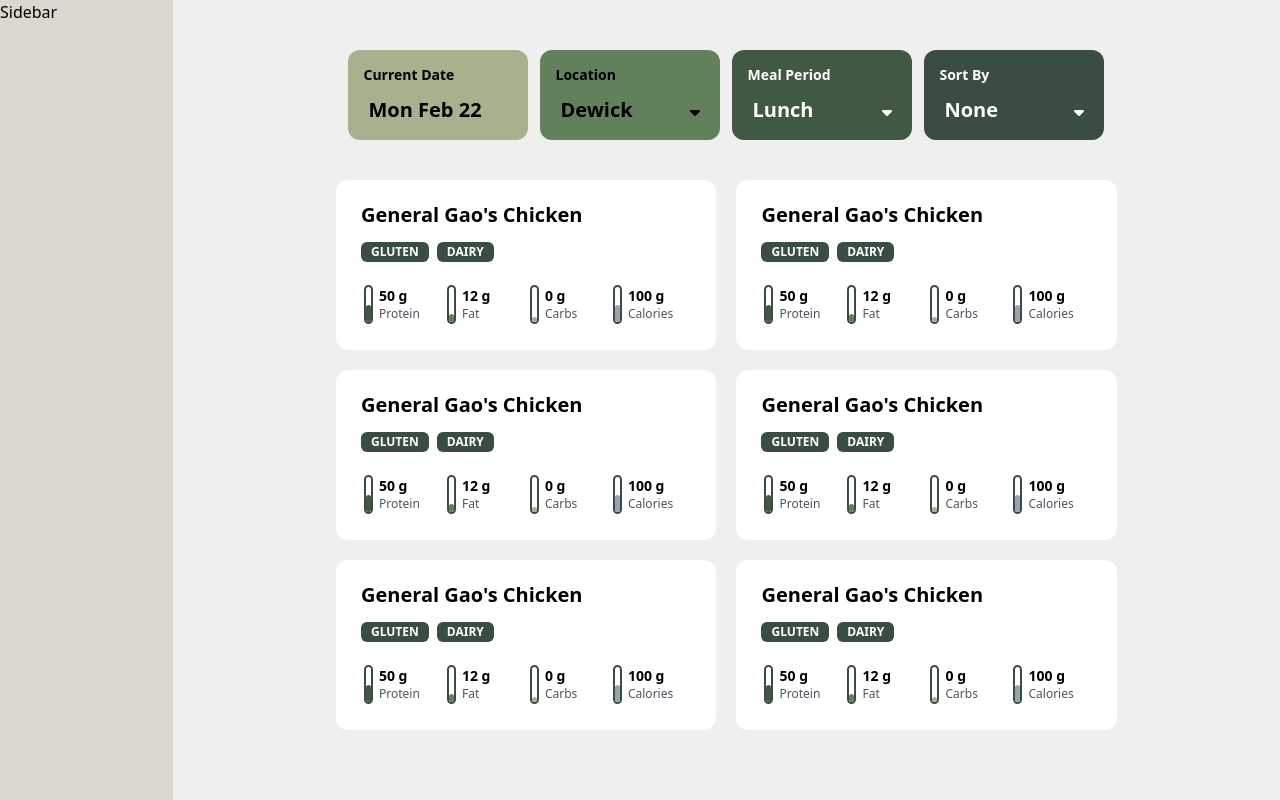
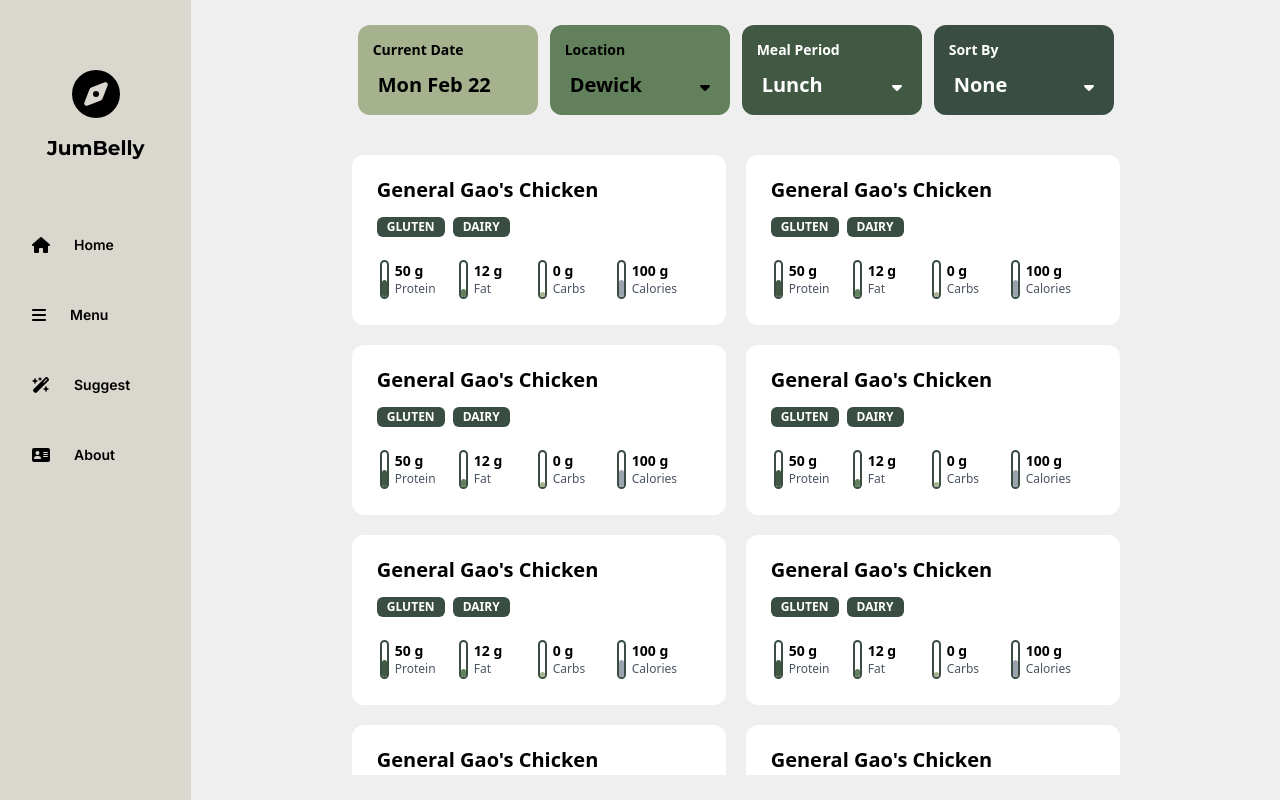
Before and after one commit to tylerrlin/jumbopack, a Next.js app: page /menu in a window 1280 px wide. Built offline with nearby package versions, Linux system fonts and the light colour scheme.

Commit message:
chore : another commit

```diff
--- a/src/app/layout.tsx
+++ b/src/app/layout.tsx
@@ -1,5 +1,5 @@
 import type { Metadata } from "next";
-import { Inter } from "next/font/google";
+import { Inter, Montserrat } from "next/font/google";
 import "./globals.css";
 
 import Sidebar from "@/components/Sidebar";
@@ -10,6 +10,11 @@ config.autoAddCss = false;
 
 const inter = Inter({
     variable: "--font-inter",
+    subsets: ["latin"],
+});
+
+const montserrat = Montserrat({
+    variable: "--font-montserrat",
     subsets: ["latin"],
 });
 
@@ -26,10 +31,10 @@ export default function RootLayout({
     return (
         <html lang="en">
             <body
-                className={`${inter.variable} antialiased bg-background flex justify-center`}
+                className={`${montserrat.variable} ${inter.variable} antialiased bg-background flex justify-center`}
             >
                 <Sidebar />
-                {children}
+                <div className="h-full w-full">{children}</div>
             </body>
         </html>
     );
--- a/src/app/menu/page.tsx
+++ b/src/app/menu/page.tsx
@@ -4,34 +4,48 @@ import React, { useState } from "react";
 import MenuHeader from "@/components/MenuHeader";
 import MenuItem from "@/components/MenuItem";
 import { FontAwesomeIcon } from "@fortawesome/react-fontawesome";
-import { faArrowDown } from "@fortawesome/free-solid-svg-icons";
+import { faXmark } from "@fortawesome/free-solid-svg-icons";
 
 interface MenuProps {
     menuItems: string[];
 }
 
 const Menu = ({ menuItems }: MenuProps) => {
+    const [activeItem, setActiveItem] = useState<number | null>(null);
     return (
         <div className="w-full h-screen flex justify-center items-center">
             {/* <div className="bg-slate-500 w-[10%] h-full"></div> */}
-            <div className="relative w-[80%] h-full flex flex-col gap-5 justify-center items-center">
+            <div
+                className={`${
+                    activeItem !== null ? "opacity-30" : ""
+                } relative w-[80%] h-full flex flex-col gap-5 justify-center items-center duration-300 transition-all`}
+            >
                 <MenuHeader className="w-full" />
-                <div className="rounded-xl p-5 w-full flex flex-wrap justify-center overflow-y-scroll h-[590px] items-center gap-5">
+                <div className="rounded-xl p-5 w-full flex flex-wrap justify-center overflow-y-scroll max-h-[640px] h-full items-center gap-5">
                     {Array.from({ length: 10 }).map((_, index) => (
                         <MenuItem
                             key={index}
                             name="General Gao's Chicken"
                             allergens={["Gluten", "Dairy"]}
+                            setActiveItem={setActiveItem}
+                            index={index}
                         />
                     ))}
                 </div>
-                {/* <div className="absolute align-center bottom-7">
+            </div>
+            {activeItem !== null && (
+                <div className="fixed align-center bg-white md:w-[60%] md:h-[80%] w-full h-full rounded-xl shadow-lg flex flex-col gap-5 p-8">
                     <FontAwesomeIcon
-                        icon={faArrowDown}
-                        className="text-green3 text-5xl animate-bounce"
+                        icon={faXmark}
+                        onClick={() => setActiveItem(null)}
+                        size={"2x"}
+                        className="absolute right-3 top-3 hover:cursor-pointer"
                     />
-                </div> */}
-            </div>
+                    <h1 className="text-3xl font-semibold">
+                        General Gao's Chicken
+                    </h1>
+                </div>
+            )}
         </div>
     );
 };
--- a/src/components/MenuHeader.tsx
+++ b/src/components/MenuHeader.tsx
@@ -27,18 +27,18 @@ const MenuHeaderCard = ({
     return (
         <div
             className={cn(
-                "relative md:max-w-[180px] flex-grow h-[90px] rounded-xl flex-col justify-center items-center w-full select-none",
+                "relative md:max-w-[180px] flex-grow lg:h-[90px] h-[80px] rounded-xl flex-col justify-center items-center w-full select-none duration-200 transition-all",
                 dropdown_options
-                    ? "hover:cursor-pointer hover:bg-green1 hover:text-black duration-200 transition-all"
+                    ? "hover:cursor-pointer hover:bg-opacity-70"
                     : "pointer-events-none",
                 className
             )}
             onClick={() => setDropdownOpen(!dropdownOpen)}
         >
-            <div className="flex justify-start text-sm font-semibold pl-[15px] pt-[15px] h-[10%] w-full">
+            <div className="flex justify-start lg:text-sm text-xs font-semibold pl-[15px] pt-[15px] h-[10%] w-full">
                 {title}
             </div>
-            <div className="text-xl font-semibold flex pl-[20px] items-end pb-[22px] h-[90%] w-full">
+            <div className="lg:text-xl text-base font-semibold flex pl-[20px] items-end pb-[22px] h-[90%] w-full">
                 {value}
             </div>
             {dropdown_options && (
--- a/src/components/MenuItem.tsx
+++ b/src/components/MenuItem.tsx
@@ -34,11 +34,22 @@ interface MenuItemProps {
     className?: string;
     allergens?: string[];
     name: string;
+    setActiveItem: (index: number) => void;
+    index: number;
 }
 
-const MenuItem = ({ className, name, allergens }: MenuItemProps) => {
+const MenuItem = ({
+    className,
+    name,
+    allergens,
+    setActiveItem,
+    index,
+}: MenuItemProps) => {
     return (
-        <div className="lg:max-w-[45%] w-full bg-white h-[170px] rounded-xl flex flex-col justify-evenly items-center">
+        <div
+            className="xl:max-w-[45%] w-full bg-white h-[170px] rounded-xl flex flex-col justify-evenly items-center hover:opacity-60 hover:cursor-pointer duration-200"
+            onClick={() => setActiveItem(index)}
+        >
             <div className="w-full justify-start flex pl-[25px] text-xl font-semibold pt-[10px]">
                 {name}
             </div>
@@ -53,7 +64,7 @@ const MenuItem = ({ className, name, allergens }: MenuItemProps) => {
                         </div>
                     ))}
             </div>
-            <div className="h-[70px] w-full flex items-center justify-start pl-[30px] md:gap-5">
+            <div className="h-[70px] w-full flex items-center justify-start pl-[30px] md:gap-4">
                 <ItemBar
                     amount={50}
                     max={100}
--- a/src/components/Sidebar.tsx
+++ b/src/components/Sidebar.tsx
@@ -1,9 +1,53 @@
 import React from "react";
+import { FontAwesomeIcon } from "@fortawesome/react-fontawesome";
+import {
+    faHouse,
+    faBars,
+    faWandMagicSparkles,
+    faCompass,
+    IconDefinition,
+    faAddressCard,
+} from "@fortawesome/free-solid-svg-icons";
+
+interface SidebarLinkProps {
+    title: string;
+    icon: IconDefinition;
+    href: string;
+}
+
+const SidebarLink = ({ title, icon, href }: SidebarLinkProps) => {
+    return (
+        <a
+            href={href}
+            className="flex items-center justify-start w-full gap-3 text-black font-inter h-[70px] pl-8 hover:bg-green1 duration-200"
+        >
+            <FontAwesomeIcon scale={1.75} icon={icon} />
+            <div className="w-[80%] flex justify-start pl-3 text-sm font-semibold">
+                {title}
+            </div>
+        </a>
+    );
+};
 
 const Sidebar = () => {
     return (
-        <div className="md:flex hidden h-screen left-0 w-[200px] bg-sidebar">
-            Sidebar
+        <div className="md:flex hidden h-screen left-0 w-[225px] bg-sidebar flex-col items-start justify-start">
+            <div className="w-full flex flex-col items-center justify-start gap-4 mt-[70px]">
+                <FontAwesomeIcon size="3x" icon={faCompass} />
+                <h1 className="text-black font-montserrat text-xl font-bold flex justify-center items-center w-full">
+                    JumBelly
+                </h1>
+            </div>
+            <div className="flex flex-col mt-12 w-full">
+                <SidebarLink title="Home" icon={faHouse} href="/" />
+                <SidebarLink title="Menu" icon={faBars} href="/menu" />
+                <SidebarLink
+                    title="Suggest"
+                    icon={faWandMagicSparkles}
+                    href="/"
+                />
+                <SidebarLink title="About" icon={faAddressCard} href="/" />
+            </div>
         </div>
     );
 };
--- a/tailwind.config.ts
+++ b/tailwind.config.ts
@@ -10,7 +10,8 @@ export default {
     theme: {
         extend: {
             fontFamily: {
-                inter: ["Inter", "sans-serif"],
+                inter: ["var(--font-inter)", "sans-serif"],
+                montserrat: ["var(--font-montserrat)", "sans-serif"],
             },
             colors: {
                 background: "rgb(239, 239, 239)",
```
Also changed, not shown: src/app/page.tsx (+92 -17 lines), src/utils/menuHelper.ts (+21 -3 lines).
